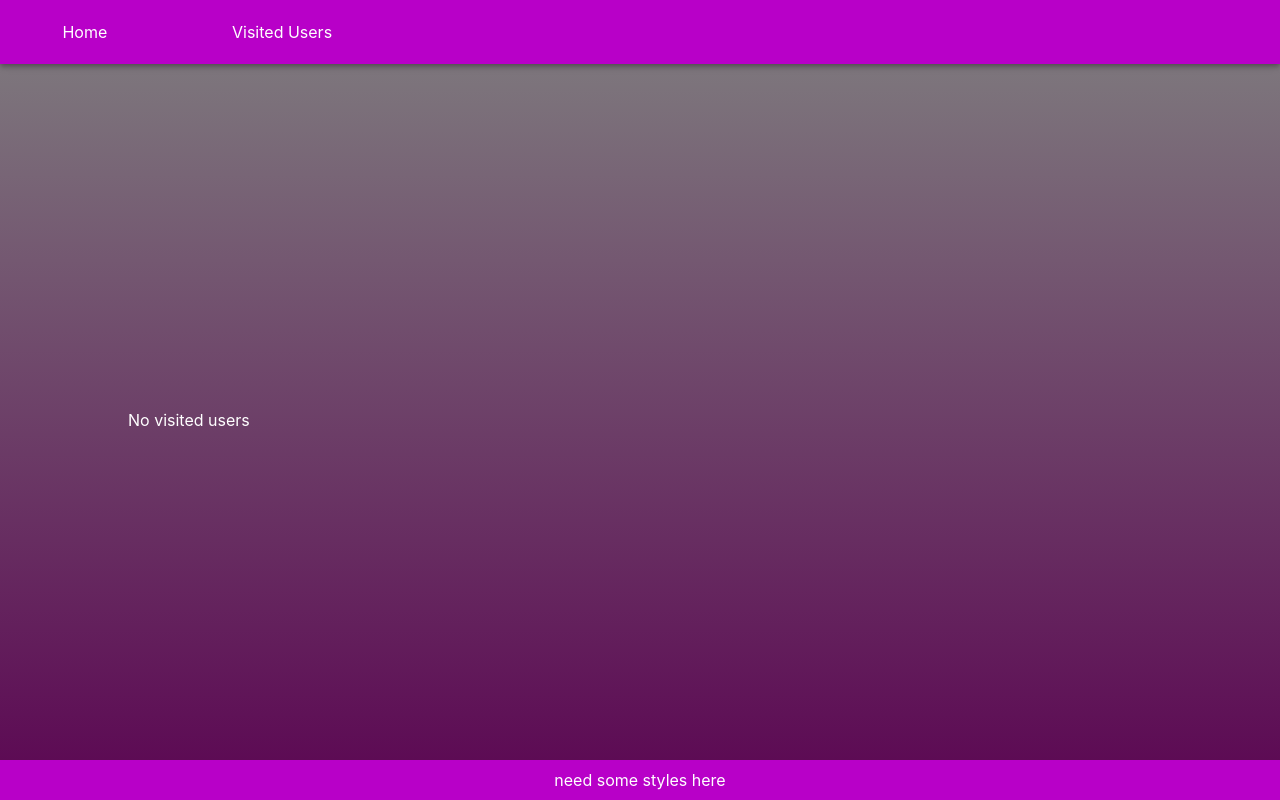
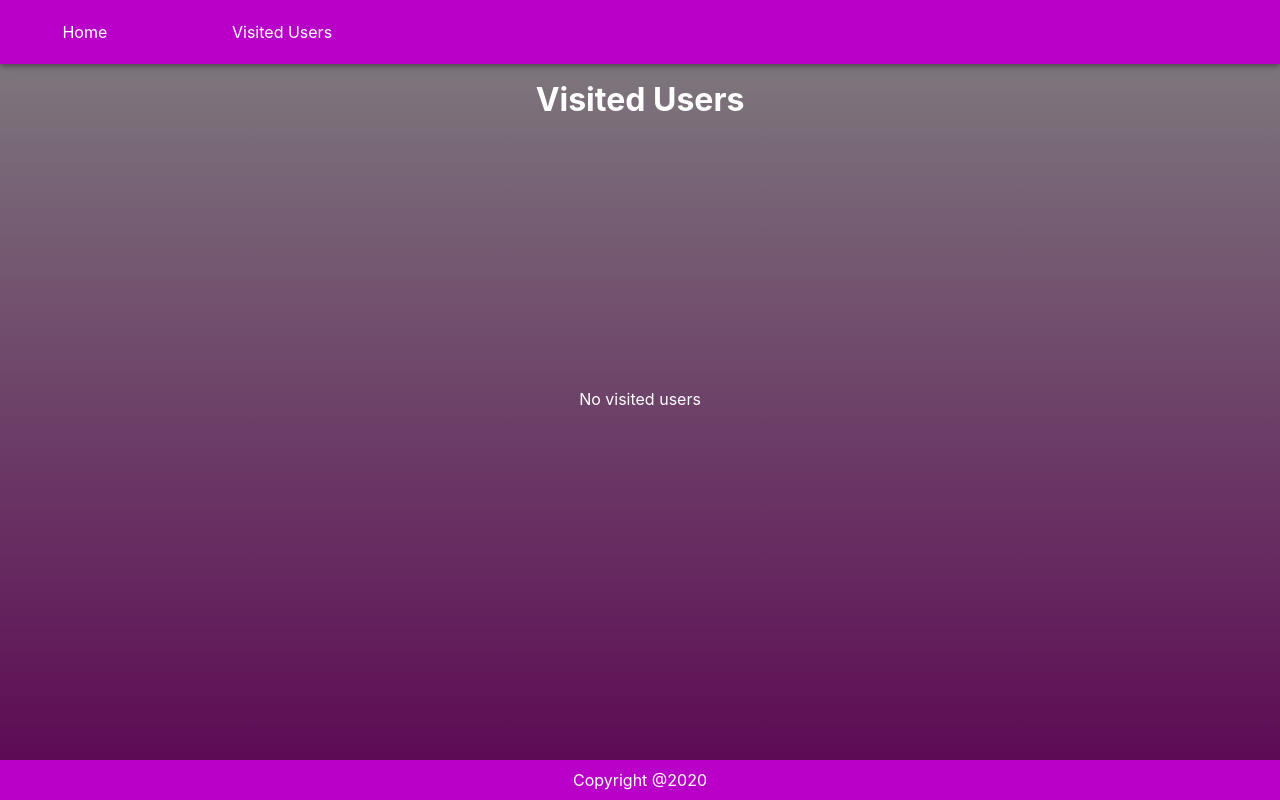
Before and after one commit to NidhitheCoder/user-list-application, a React (Create React App) app in the folder profile-viewer/: page /VisitedUsers in a window 1280 px wide. Built offline with nearby package versions, Linux system fonts and the light colour scheme.

Commit message:
styling the app

```diff
--- a/profile-viewer/src/components/footer/footer.component.jsx
+++ b/profile-viewer/src/components/footer/footer.component.jsx
@@ -3,7 +3,7 @@ import "./footer.styles.scss";
 
 const Footer = () =>
 <div className="footer">
-<p>need some styles here</p>
+<p>Copyright @2020</p>
 </div>;
 
 export default Footer;
--- a/profile-viewer/src/components/left-menu/left-menu.styles.scss
+++ b/profile-viewer/src/components/left-menu/left-menu.styles.scss
@@ -6,6 +6,7 @@
   overflow: scroll;
   scrollbar-width: none;
   position: relative;
+  margin-bottom: 12vh;
 
   &::-webkit-scrollbar {
     display: none;
--- a/profile-viewer/src/components/search/search.styles.scss
+++ b/profile-viewer/src/components/search/search.styles.scss
@@ -1,7 +1,7 @@
 .search-container{
     position: sticky;
-    top:3.5vw;
-    margin-top: 10vh;
+    top:6.5vw;
+    margin-top: 15vh;
     height:10vh;
     background: purple;
     z-index: 3;
--- a/profile-viewer/src/components/user-card/user-card.styles.scss
+++ b/profile-viewer/src/components/user-card/user-card.styles.scss
@@ -46,11 +46,3 @@
     }
   }
 }
-
-.user-card:nth-child(1) {
-  margin-top: 10vh;
-}
-
-.user-card:last-child {
-  margin-bottom: 10vh;
-}
--- a/profile-viewer/src/pages/VisitedUsers/VisitedUsers.component.jsx
+++ b/profile-viewer/src/pages/VisitedUsers/VisitedUsers.component.jsx
@@ -12,11 +12,12 @@ const Profiles = ({ UsersDataFromStore }) => {
   return (
     <div className="visited-users">
     <h1>Visited Users</h1>
-      <div class="card-container">
-        {userData ? (
+      <div className="card-container">
+      {console.log(userData)}
+        {userData && userData.length ? (
           userData.map(user => <UserCard key={user.id} user={user} />)
         ) : (
-          <div> No visited users </div>
+          <div className="no-users"> No visited users </div>
         )}
       </div>
     </div>
--- a/profile-viewer/src/pages/VisitedUsers/VisitedUsers.styles.scss
+++ b/profile-viewer/src/pages/VisitedUsers/VisitedUsers.styles.scss
@@ -1,17 +1,36 @@
-.visited-users{
+.visited-users {
   height: 100vh;
   width: 100vw;
   display: flex;
   flex-direction: column;
   color: white;
   align-items: center;
-    background: linear-gradient(gray,#5b0552);
+  background: linear-gradient(gray, #5b0552);
+  overflow: scroll;
+  scrollbar-width: none;
 
-    .card-container{
-        width:80vw;
-        margin: auto 10vw;
+  h1{
+      padding-top: 10vh;
+  }
+
+  &::-webkit-scrollbar {
+    display: none;
+  }
+
+  .card-container {
+    width: 80vw;
+    margin: 5vh 10vw;
+    padding-bottom: 6vh;
     display: grid;
-        grid-gap: 5px;
-        grid-template-columns: repeat(auto-fill,minmax(240px,1fr));
+    grid-gap: 4px;
+    grid-template-columns: repeat(auto-fill, minmax(240px, 1fr));
+
+    .no-users {
+      display: flex;
+      width: 80vw;
+      height: 60vh;
+      justify-content: center;
+      align-items: center;
     }
   }
+}
```
Lines whose indentation alone changed are shown as unchanged.
